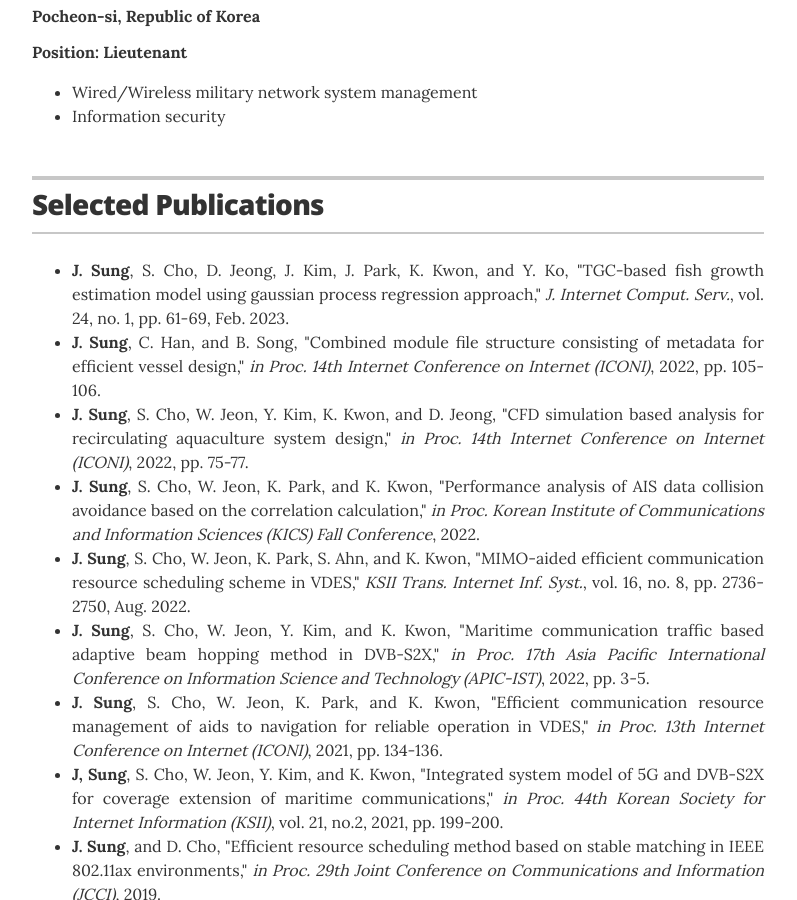
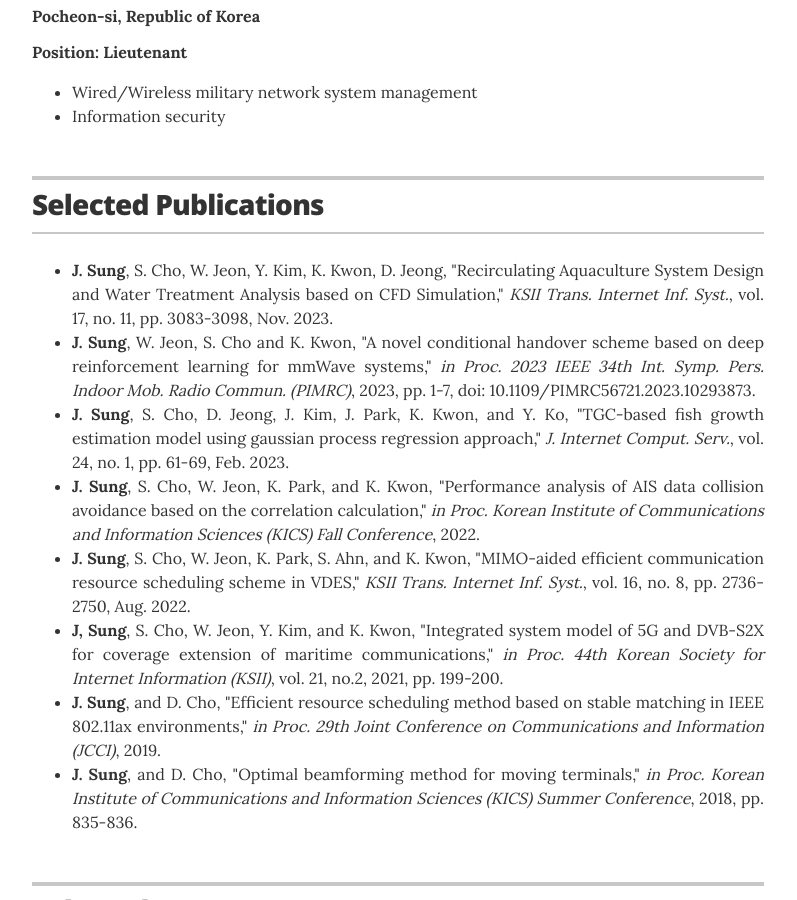
Before and after one commit to friendlyvillain/digital_cv, a Jekyll site: the page built from index.html, in a window 1280 px wide and 900 px high, scrolled down 1747 px. Shown: the whole window, without its empty margins (242-1039 px from the left). Built offline with Jekyll 4.4.1, drawn with Linux system fonts in a browser that asks for light colours; some of the changed text lies outside the part shown.

Commit message:
publication update

```diff
--- a/_data/experience.yml
+++ b/_data/experience.yml
@@ -8,7 +8,7 @@
   summary: |
     <ul class="resume-item-list">
       <li>Wireless communication system algorithm</li>
-      <li>Big data analysis</li>
+      <li>Big data processing and analysis</li>
       <li>Machine learning</li>
       <li>Embedded system</li>
     </ul>
--- a/_data/publications.yml
+++ b/_data/publications.yml
@@ -1,17 +1,28 @@
+- description: |
+    <strong>J. Sung</strong>, S. Cho, W. Jeon, Y. Kim, K. Kwon, D. Jeong,
+    "Recirculating Aquaculture System Design and Water Treatment Analysis based on CFD Simulation,"
+    <i>KSII Trans. Internet Inf. Syst.</i>, vol. 17, no. 11, pp. 3083-3098, Nov. 2023.
+
+- description: |
+    <strong>J. Sung</strong>, W. Jeon, S. Cho and K. Kwon,
+    "A novel conditional handover scheme based on deep reinforcement learning for mmWave systems,"
+    <i>in Proc. 2023 IEEE 34th Int. Symp. Pers. Indoor Mob. Radio Commun. (PIMRC)</i>,
+    2023, pp. 1-7, doi: 10.1109/PIMRC56721.2023.10293873.
+
 - description: |
     <strong>J. Sung</strong>, S. Cho, D. Jeong, J. Kim, J. Park, K. Kwon, and Y. Ko,
     "TGC-based fish growth estimation model using gaussian process regression approach,"
     <i>J. Internet Comput. Serv.</i>, vol. 24, no. 1, pp. 61-69, Feb. 2023.
 
-- description: |
-    <strong>J. Sung</strong>, C. Han, and B. Song,
-    "Combined module file structure consisting of metadata for efficient vessel design,"
-    <i>in Proc. 14th Internet Conference on Internet (ICONI)</i>, 2022, pp. 105-106.
+# - description: |
+#     <strong>J. Sung</strong>, C. Han, and B. Song,
+#     "Combined module file structure consisting of metadata for efficient vessel design,"
+#     <i>in Proc. 14th Internet Conference on Internet (ICONI)</i>, 2022, pp. 105-106.
 
-- description: |
-    <strong>J. Sung</strong>, S. Cho, W. Jeon, Y. Kim, K. Kwon, and D. Jeong,
-    "CFD simulation based analysis for recirculating aquaculture system design,"
-    <i>in Proc. 14th Internet Conference on Internet (ICONI)</i>, 2022, pp. 75-77.
+# - description: |
+#     <strong>J. Sung</strong>, S. Cho, W. Jeon, Y. Kim, K. Kwon, and D. Jeong,
+#     "CFD simulation based analysis for recirculating aquaculture system design,"
+#     <i>in Proc. 14th Internet Conference on Internet (ICONI)</i>, 2022, pp. 75-77.
 
 - description: |
     <strong>J. Sung</strong>, S. Cho, W. Jeon, K. Park, and K. Kwon,
@@ -23,16 +34,16 @@
     "MIMO-aided efficient communication resource scheduling scheme in VDES,"
     <i>KSII Trans. Internet Inf. Syst.</i>, vol. 16, no. 8, pp. 2736-2750, Aug. 2022.
 
-- description: |
-    <strong>J. Sung</strong>, S. Cho, W. Jeon, Y. Kim, and K. Kwon,
-    "Maritime communication traffic based adaptive beam hopping method in DVB-S2X,"
-    <i>in Proc. 17th Asia Pacific International Conference on Information Science and Technology (APIC-IST)</i>,
-    2022, pp. 3-5.
+# - description: |
+#     <strong>J. Sung</strong>, S. Cho, W. Jeon, Y. Kim, and K. Kwon,
+#     "Maritime communication traffic based adaptive beam hopping method in DVB-S2X,"
+#     <i>in Proc. 17th Asia Pacific International Conference on Information Science and Technology (APIC-IST)</i>,
+#     2022, pp. 3-5.
 
-- description: |
-    <strong>J. Sung</strong>, S. Cho, W. Jeon, K. Park, and K. Kwon,
-    "Efficient communication resource management of aids to navigation for reliable operation in VDES,"
-    <i>in Proc. 13th Internet Conference on Internet (ICONI)</i>, 2021, pp. 134-136.
+# - description: |
+#     <strong>J. Sung</strong>, S. Cho, W. Jeon, K. Park, and K. Kwon,
+#     "Efficient communication resource management of aids to navigation for reliable operation in VDES,"
+#     <i>in Proc. 13th Internet Conference on Internet (ICONI)</i>, 2021, pp. 134-136.
 
 - description: |
     <strong>J, Sung</strong>, S. Cho, W. Jeon, Y. Kim, and K. Kwon,
```
